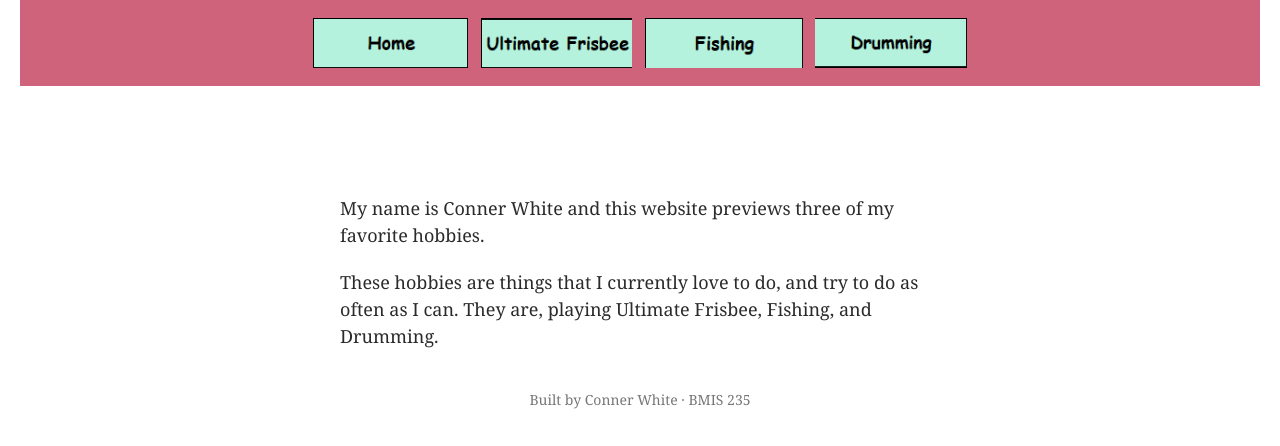
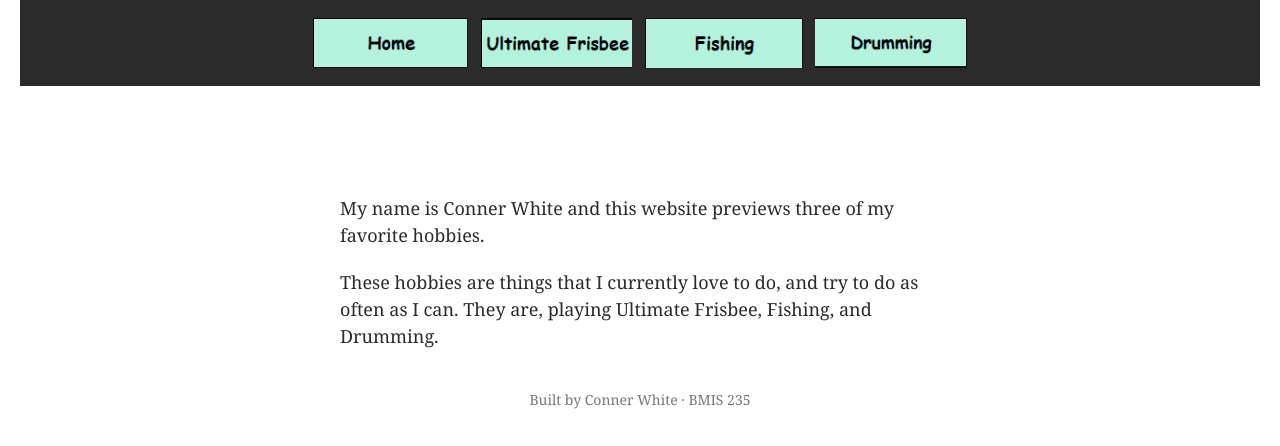
Before and after one commit to cwhite10-VOO/bmis235-html-3, a plain HTML site: page index.html in a window 1280 px wide. Drawn offline with Linux system fonts and the light colour scheme.

Commit message:
Update styles black test

```diff
--- a/styles.css
+++ b/styles.css
@@ -11,7 +11,7 @@
 
 body {
     font-family: Georgia, "Comic Sans MS", serif;
-    background-color: #FFFFF;
+    background-color: #FFFFFF;
     color: #2b2b2b;
     margin: 0;
     padding: 0 20px 40px 20px;
@@ -19,7 +19,7 @@ body {
 
 /* the menu at the top of every page */
 nav {
-    background-color: #D0637C;
+    background-color: #2b2b2b;
     padding: 14px;
     text-align: center;
 }
```
